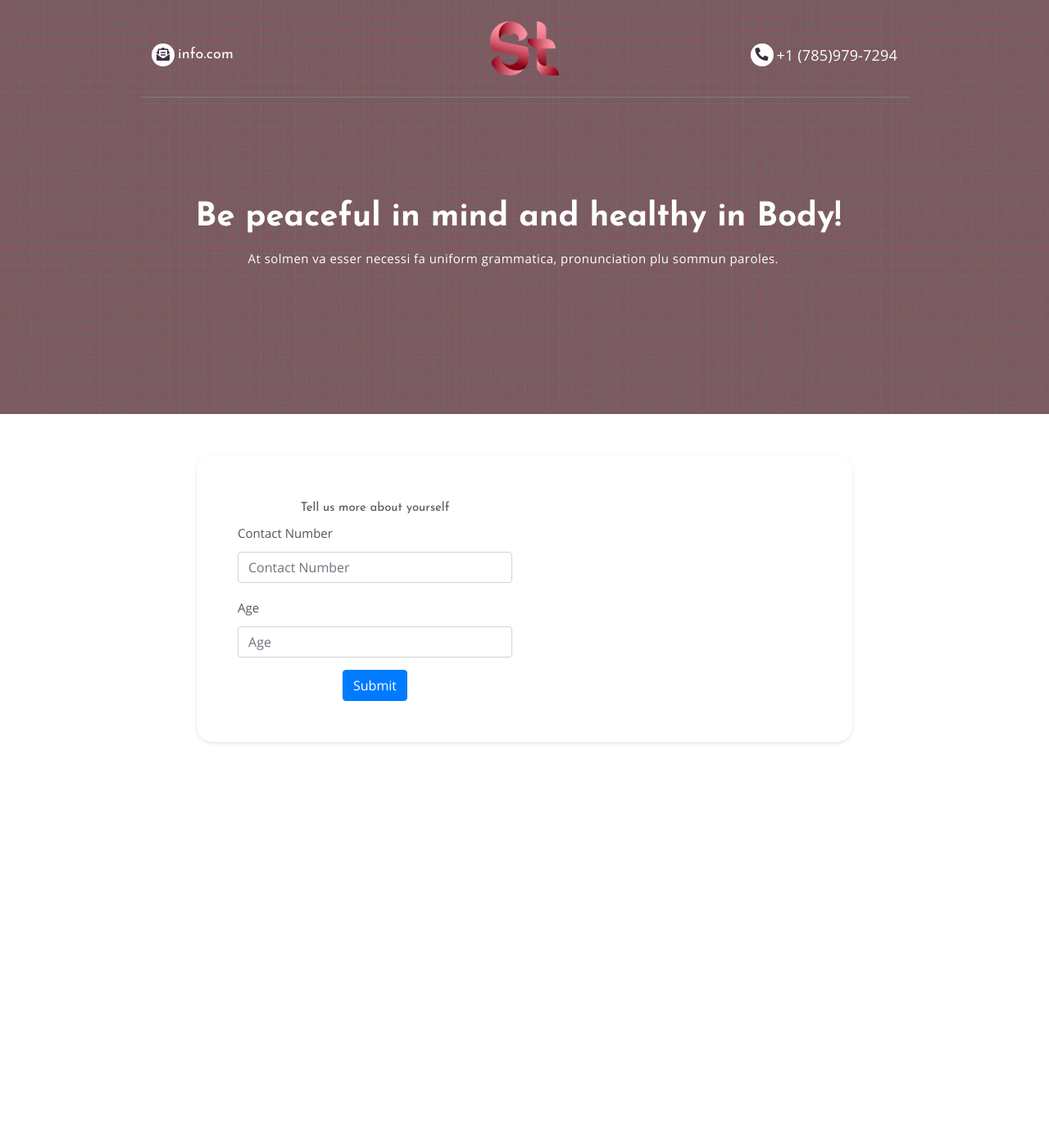
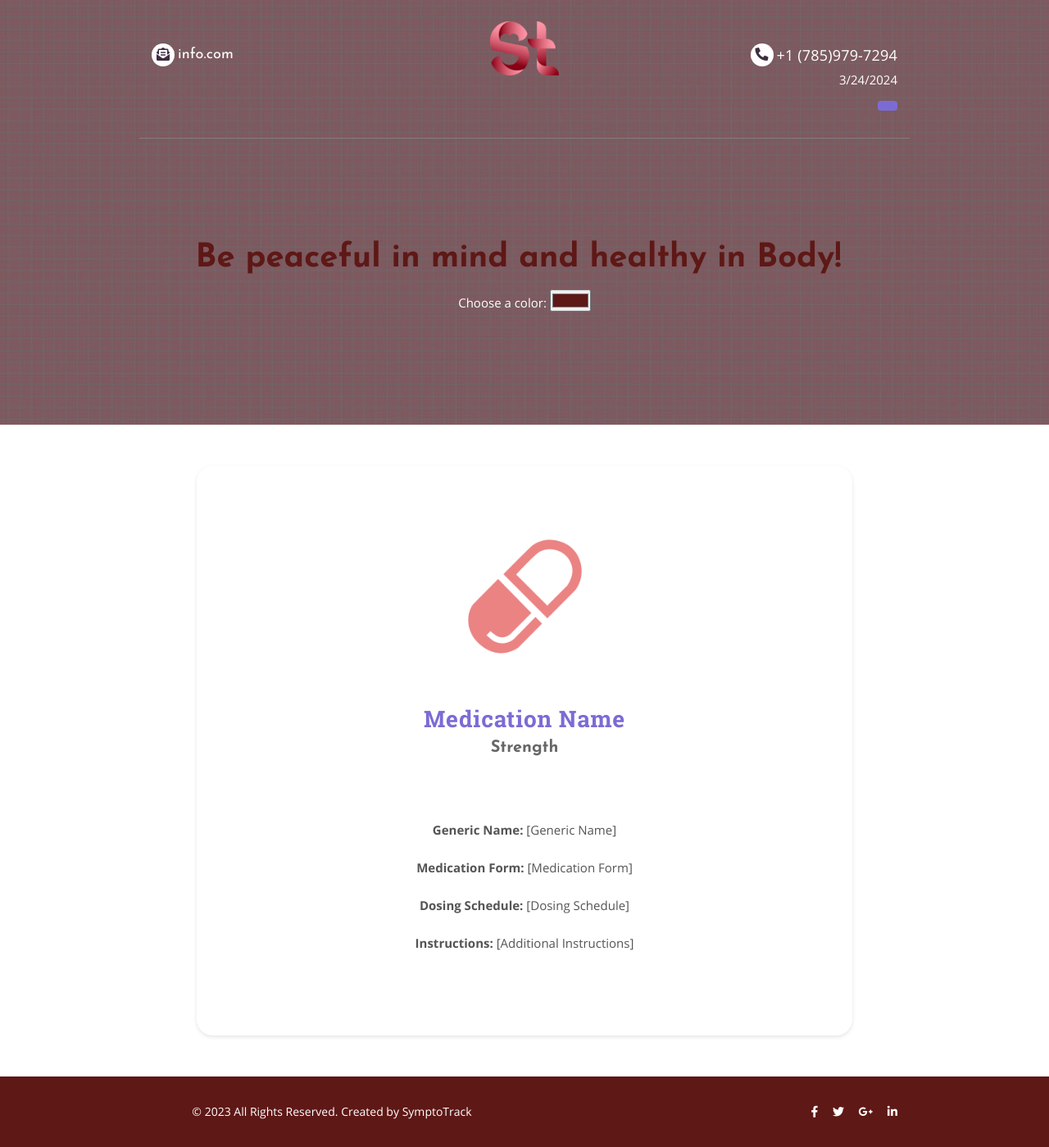
Before and after one commit to ladyOouf/SymptoTrack, a Flask app: template Sympto_track/templates/other html/More info.html in a window 1280 px wide. Shown: the whole page at 82% size. Before the commit the page ends 907 px from the top, so only its background shows below. Run offline with Flask 3, Linux system fonts and the light colour scheme; the template is opened without the code that fills it, so the values that code supplies are empty; some libraries are stand-ins or nearby versions.

Commit message:
Update More info.html

```diff
--- a/Sympto_track/templates/other html/More info.html
+++ b/Sympto_track/templates/other html/More info.html
@@ -1,118 +1,59 @@
-<!--Name of Code artifact: Symtotrack.html
-Description: This code is responsible for getting the user age and contact information.
-Authors: Freshta Zaheer
-Date Creation : October 2, 2023
-Date Revised: October 6, 2023
+<!--Name of Code artifact: Meds.html
+Description: This code is responsible for getting the user medication data.
+Authors: Freshta Z, Fatima A
+Date Creation : October 18, 2023
+Date Revised: March 24, 2024
 Preconditions: Empty Strings are not allowed.
 Postconditions: No return values.
+-->
+{% extends "base.html" %}
 
 
--->
-<!doctype html>
-<html lang="en">
-  <head>
-    <!-- Required meta tags -->
-    <meta charset="utf-8"> <!-- Define character encoding as UTF-8 -->
-    <meta name="viewport" content="width=device-width, initial-scale=1, shrink-to-fit=no"> <!-- Configure viewport settings for responsive design -->
-    <meta name="description" content="Free Template"> <!-- Meta description for SEO -->
+{% block content%}
 
-    <!-- Bootstrap CSS -->
-    <link rel="stylesheet" type="text/css" href="../../static/bootstrap/css/bootstrap.min.css"> <!-- Include Bootstrap CSS -->
-    <link rel="stylesheet" type="text/css" href="../static/bootstrap/css/bootstrap-grid.css"> <!-- Include Bootstrap Grid CSS -->
-
-    <!-- Stylesheet -->
-    <link rel="stylesheet" type="text/css" href="../../static/css/normalize.css"> <!-- Include a custom stylesheet (normalize) -->
-    <link rel="stylesheet" type="text/css" href="../../static/css/style.css"> <!-- Include a custom stylesheet (style) -->
-    <link rel="stylesheet" type="text/css" href="../../static/css/responsive.css"> <!-- Include a custom stylesheet (responsive) -->
-
-    <!-- Font -->
-    <link rel="stylesheet" type="text/css" href="../../static/font/web-font.css"> <!-- Include web fonts -->
-    <link href="https://cdnjs.cloudflare.com/ajax/libs/font-awesome/5.10.2/css/all.min.css" rel="stylesheet"> <!-- Include Font Awesome icons -->
-
-    <title>SymptoTrack</title> <!-- Set the title of the webpage -->
-    <link rel="icon" type="image/x-icon" href="../../static/favicon.ico"> <!--Favicon for web page.-->
-  </head>
-  <body>
-    <div class="main-container template">
-      <!-- Banner section -->
-      <div class="banner">
-        <div class="banner-overlay"></div> <!-- Overlay for the banner -->
-        <div class="inside-container top-bar">
+      <div class="page-content">
+        <!-- Info section -->
+        <div class="inside-container form-section">
+            <!-- Container for form image -->
             <div class="row">
-            <div class="col-md-4 top-bar-left order-2 order-md-12">
-              <i class="fas fa-envelope-open-text"></i>
-              <a href="mailto:info@webdomus.net">info.com</a> <!-- Email contact link -->
-            </div>
-            <div class="col-md-4 logo order-1 order-md-12">
-              <a href="/homepage/">
-                <img class="logo-img" src="../../static/img/logo.png" alt="SymptoTrack Logo"> <!-- Logo image -->
-              </a>
-            </div>
-            <div class="col-md-4 top-bar-right order-3 order-md-12">
-              <i class="fas fa-phone-alt"></i>
-              <a href="tel:+39.0874.484661">+1 (785)979-7294</a> <!-- Phone contact link -->
+                <div class="form-img">
+                    <img src="../../static/img/med-1.png" class="form-img" alt="">
                 </div>
             </div>
+            <!-- Title row for Info section -->
+            <div class="row sections-detail">
+                <div class="col-12">
+                    <h2 class="section-title">Medication Name</h2>
+                    <h2 class="section-subheading">Strength</h2>
                 </div>
-        <div class="inside-container banner-content">
-          <div class="row">
-            <div class="col-12 content-col">
-              <h1 class="site-title">Be peaceful in mind and healthy in Body!</h1> <!-- Main site title -->
-              <p class="site-title-desc">At solmen va esser necessi fa uniform grammatica, pronunciation plu sommun paroles.</p> <!-- Site title description -->
+            </div>
+            <div class="container my-5">
+                <!-- Static display for med info -->
+                <div class="row my-3">
+                    <div class="col-12">
+                        <!-- Displays Med generic name -->
+                        <p><strong>Generic Name:</strong> [Generic Name]</p>
+                    </div>
+                </div>
+                <div class="row my-3">
+                    <div class="col-12">
+                        <!-- Displays Med form -->
+                        <p><strong>Medication Form:</strong> [Medication Form]</p>
+                    </div>
+                </div>
+                <div class="row my-3">
+                    <div class="col-12">
+                        <!-- Displays Med dosing schedule -->
+                        <p><strong>Dosing Schedule:</strong> [Dosing Schedule]</p>
+                    </div>
+                </div>
+                <div class="row my-3">
+                    <div class="col-12">
+                        <!-- Displays Med instructions -->
+                        <p><strong>Instructions:</strong> [Additional Instructions]</p>
                     </div>
                 </div>
             </div>
         </div>
 
-
-
-    <!-- Form section -->
-      <!-----This form will ask for additional information from user, such as contact infomation and user's age---->
-    <div class="inside-container form-section">
-      <div class="row">
-        <div class="col-md-6">
-          <h3 class="display-5">Tell us more about yourself</h3> <!-- Section heading -->
-          <form>
-            <div class="form-group">
-              <label for="contactNumber">Contact Number</label> <!-- Label for contact number input -->
-              <input type="tel" class="form-control" id="contactNumber" name="contactNumber" placeholder="Contact Number"> <!-- Contact number input field -->
-            </div>
-            <div class="form-group">
-              <label for="age">Age</label> <!-- Label for age input -->
-              <input type="number" class="form-control" id="age" name="age" placeholder="Age" min="0"> <!-- Age input field with minimum value 0 -->
-            </div>
-                        <a href="/homepage/" class="btn btn-primary">Submit </a>  <!-- Submit button -->
-          </form>
-        </div>
-      </div>
-    </div>
-
-
-      <!-- Copyright -->
-      <footer class="footer">
-        <div class="copyright">
-          <div class="inside-container">
-            <div class="row">
-              <div class="col-md-6 order-2 order-md-12">
-                <p>&copy; 2023 All Rights Reserved. Created by <a href="" class="created-by"></a></p> <!-- Copyright notice -->
-              </div>
-              <div class="col-md-6 social order-1 order-md-12">
-                <a href="#"><i class="fab fa-facebook-f"></i></a> <!-- Social media icons -->
-                <a href="#"><i class="fab fa-twitter"></i></a>
-                <a href="#"><i class="fab fa-google-plus-g"></i></a>
-                <a href="#"><i class="fab fa-linkedin-in"></i></a>
-              </div>
-            </div>
-          </div>
-        </div>
-      </footer>
-    </div>
-    <!-- Optional JavaScript -->
-    <script src="../../static/js/jquery.js"></script> <!-- new jquery 12.3, Sarah -->
-    <script src="../../static/js/scripts.js"></script> <!-- establishes script.js connection, Sarah -->
-<!--    <script src="https://code.jquery.com/jquery-3.3.1.slim.min.js" integrity="sha384-q8i/X+965DzO0rT7abK41JStQIAqVgRVzpbzo5smXKp4YfRvH+8abtTE1Pi6jizo" crossorigin="anonymous"></script>-->
-<!--    <script src="https://code.jquery.com/jquery-3.6.0.min.js"></script>-->
-<!--    <script src="https://cdnjs.cloudflare.com/ajax/libs/popper.js/1.14.7/umd/popper.min.js" integrity="sha384-UO2eT0CpHqdSJQ6hJty5KVphtPhzWj9WO1clHTMGa3JDZwrnQq4sF86dIHNDz0W1" crossorigin="anonymous"></script>-->
-    <script src="../../static/bootstrap/js/bootstrap.min.js"></script>
-  </body>
-</html>
+        {% endblock %}
```
Lines whose indentation alone changed are shown as unchanged.
